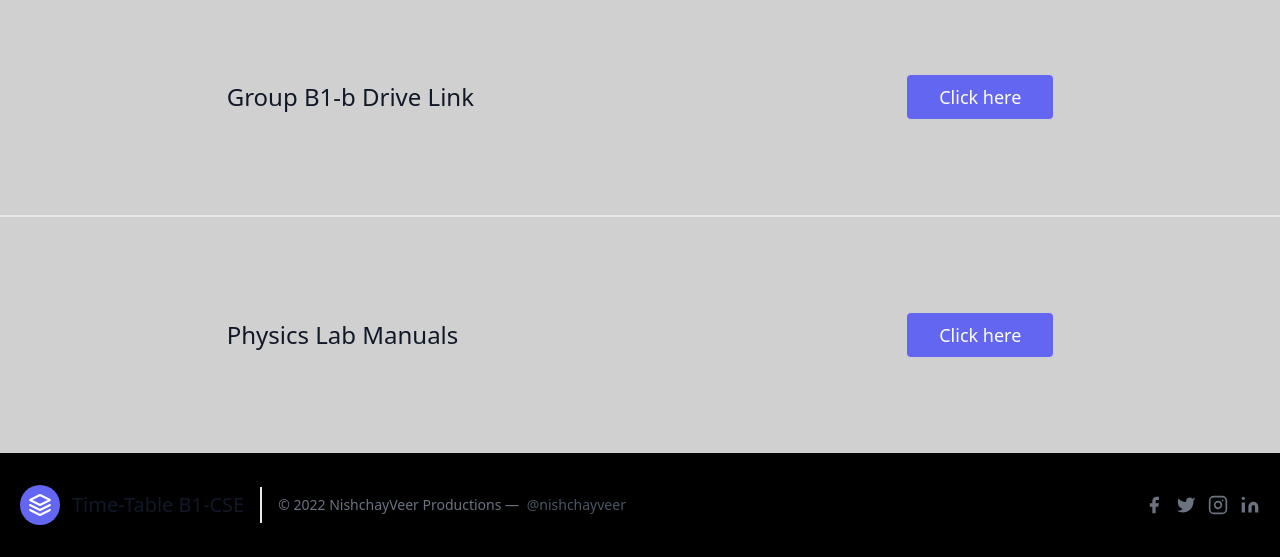
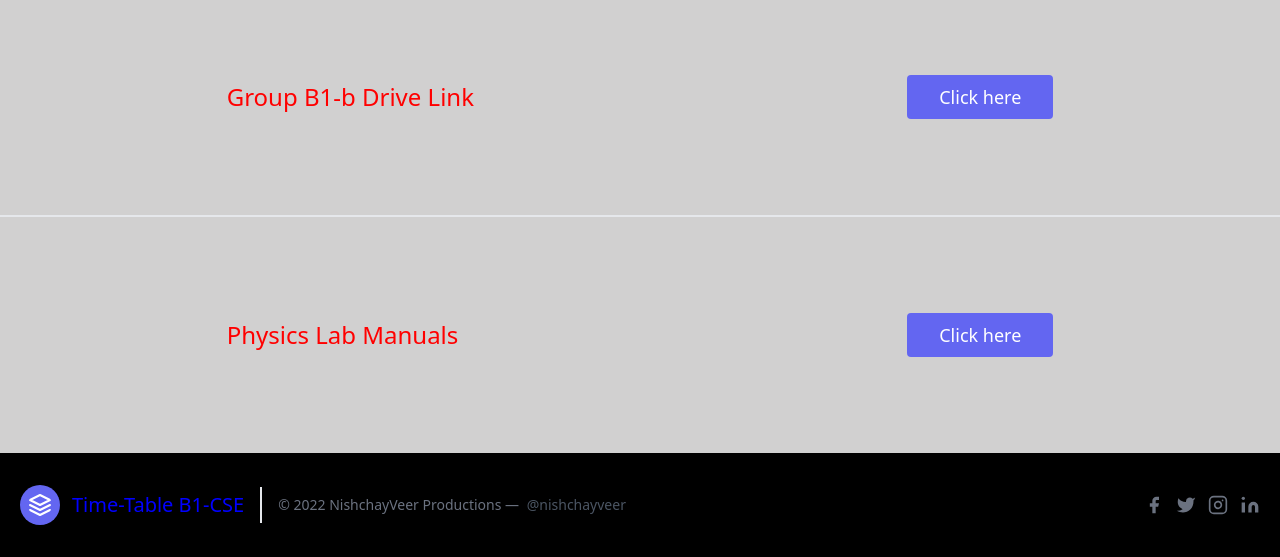
Before and after one commit to nishchay-veer/TimeTable, a plain HTML site: page index.html in a window 1280 px wide. Shown: the part 1981-2538 px from the top of the page. Drawn offline with nearby package versions, Linux system fonts and the light colour scheme.

Commit message:
color changed

```diff
--- a/index.html
+++ b/index.html
@@ -410,7 +410,7 @@
   <section class="text-gray-600 body-font" style="user-select: auto;">
     <div class="container px-5 py-24 mx-auto" style="user-select: auto;">
       <div class="lg:w-2/3 flex flex-col sm:flex-row sm:items-center items-start mx-auto" style="user-select: auto;">
-        <h1 class="flex-grow sm:pr-16 text-2xl font-medium title-font text-gray-900" style="user-select: auto;">Group
+        <h1 class="flex-grow sm:pr-16 text-2xl font-medium title-font text-gray-900" style="user-select: auto; color: red;">Group
           B1-b Drive Link</h1>
         <button
           class="flex-shrink-0 text-white bg-indigo-500 border-0 py-2 px-8 focus:outline-none hover:bg-indigo-600 rounded text-lg mt-10 sm:mt-0"
@@ -425,7 +425,7 @@
   <section class="text-gray-600 body-font" style="user-select: auto;">
     <div class="container px-5 py-24 mx-auto" style="user-select: auto;">
       <div class="lg:w-2/3 flex flex-col sm:flex-row sm:items-center items-start mx-auto" style="user-select: auto;">
-        <h1 class="flex-grow sm:pr-16 text-2xl font-medium title-font text-gray-900" style="user-select: auto;">Physics
+        <h1 class="flex-grow sm:pr-16 text-2xl font-medium title-font text-gray-900" style="user-select: auto; color: red;">Physics
           Lab Manuals</h1>
         <button
           class="flex-shrink-0 text-white bg-indigo-500 border-0 py-2 px-8 focus:outline-none hover:bg-indigo-600 rounded text-lg mt-10 sm:mt-0"
@@ -440,7 +440,7 @@
         <svg xmlns="http://www.w3.org/2000/svg" fill="none" stroke="currentColor" stroke-linecap="round" stroke-linejoin="round" stroke-width="2" class="w-10 h-10 text-white p-2 bg-indigo-500 rounded-full" viewBox="0 0 24 24" style="user-select: auto;">
           <path d="M12 2L2 7l10 5 10-5-10-5zM2 17l10 5 10-5M2 12l10 5 10-5" style="user-select: auto;"></path>
         </svg>
-        <span class="ml-3 text-xl" style="user-select: auto;">Time-Table B1-CSE</span>
+        <span class="ml-3 text-xl" style="user-select: auto; color: blue;">Time-Table B1-CSE</span>
       </a>
       <p class="text-sm text-gray-500 sm:ml-4 sm:pl-4 sm:border-l-2 sm:border-gray-200 sm:py-2 sm:mt-0 mt-4" style="user-select: auto;">© 2022 NishchayVeer Productions —
         <a href="https://instagram.com/nishchayveer" class="text-gray-600 ml-1" rel="noopener noreferrer" target="_blank" style="user-select: auto;">@nishchayveer</a>
```
